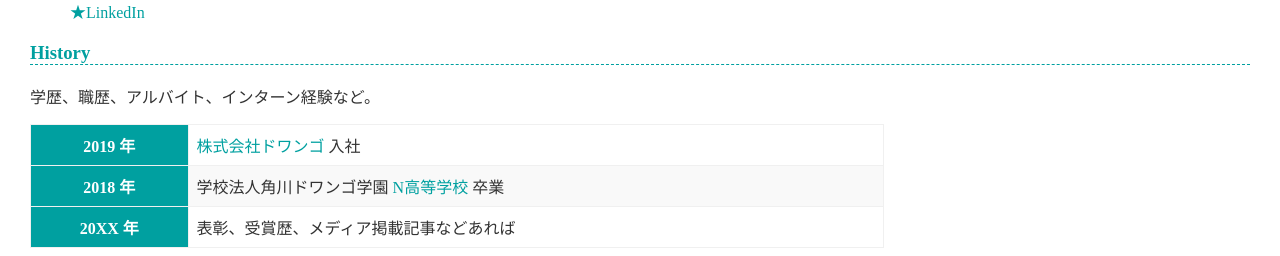
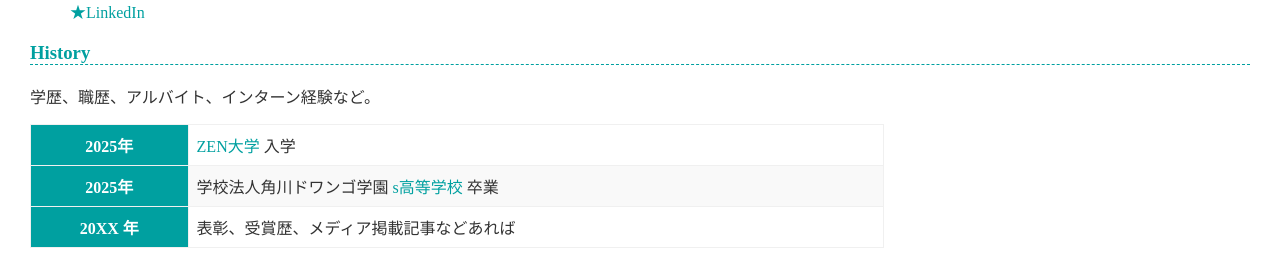
Before and after one commit to 251zs02002-netizen/GitHub-.github.io, a plain HTML site: page index.html in a window 1280 px wide. Shown: the part 1255-1511 px from the top of the page. Drawn offline with Linux system fonts and the light colour scheme.

Commit message:
Update index.html

```diff
--- a/index.html
+++ b/index.html
@@ -70,12 +70,12 @@
     <p>学歴、職歴、アルバイト、インターン経験など。</p>
     <table>
       <tr>
-        <th>2019 年</th>
-        <td><a href="https://dwango.co.jp/">株式会社ドワンゴ</a> 入社</td>
+        <th>2025年</th>
+        <td><a href="https://dwango.co.jp/">ZEN大学</a> 入学</td>
       </tr>
       <tr>
-        <th>2018 年</th>
-        <td>学校法人角川ドワンゴ学園 <a href="https://nnn.ed.jp/">N高等学校</a> 卒業</td>
+        <th>2025年</th>
+        <td>学校法人角川ドワンゴ学園 <a href="https://nnn.ed.jp/">s高等学校</a> 卒業</td>
       </tr>
       <tr>
         <th>20XX 年</th>
```
